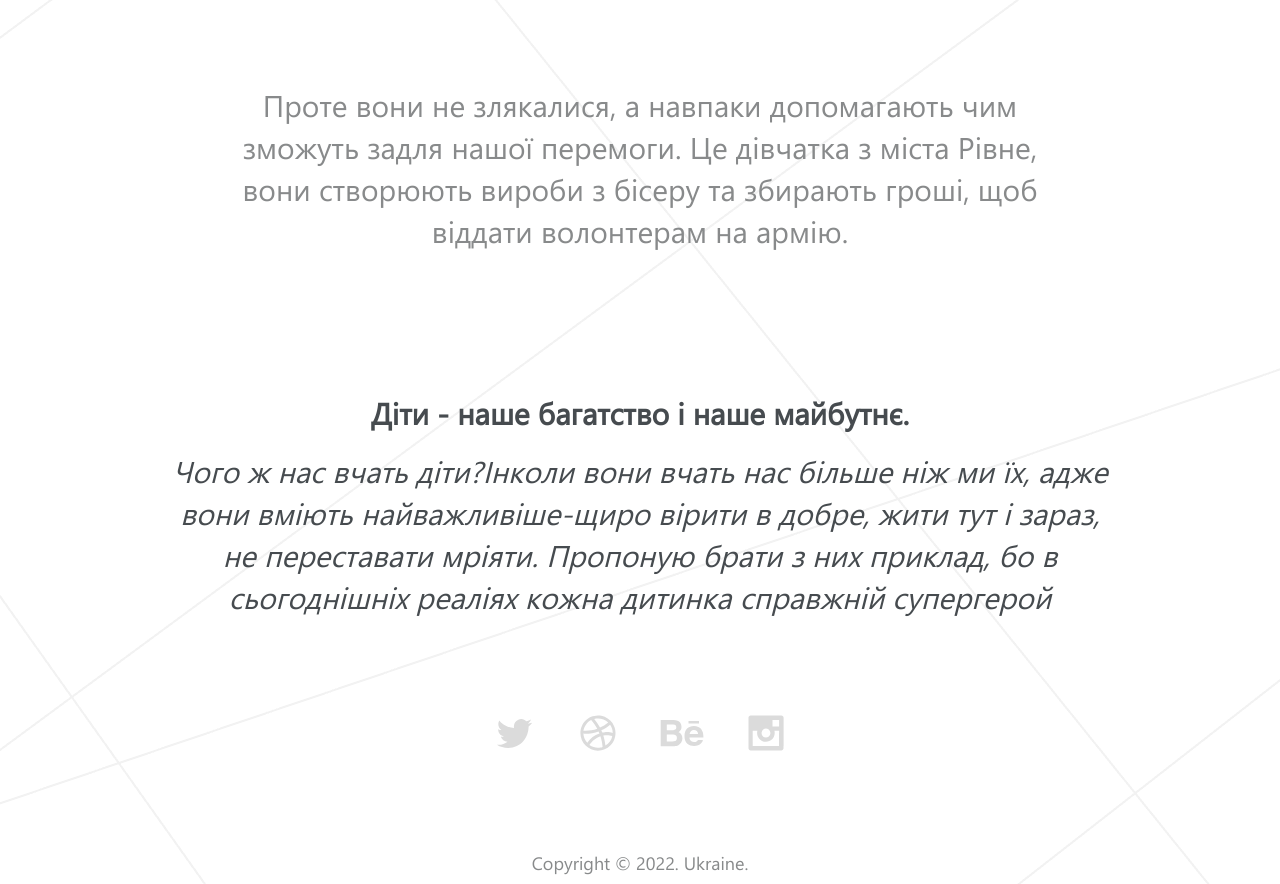
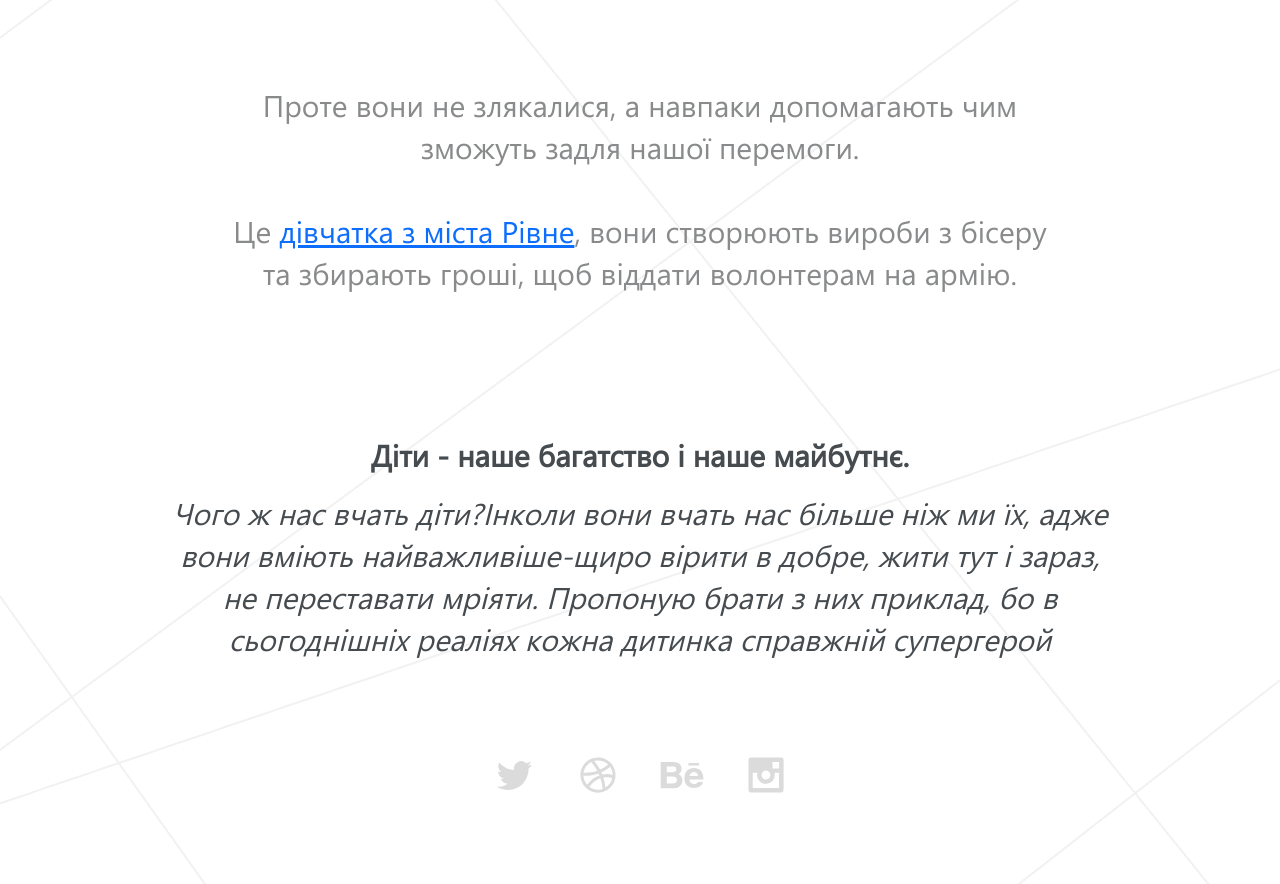
Before and after one commit to maximenkodev/aproj, a plain HTML site: page index.html in a window 1280 px wide. Shown: the part 3300-4184 px from the top of the page. Drawn offline with nearby package versions, Linux system fonts and the light colour scheme.

Commit message:
Update index.html

```diff
--- a/index.html
+++ b/index.html
@@ -126,8 +126,8 @@
     <section id="page-photography" class="section">
         <div class="site-inner">
             <p class="copy-01">Проте вони не злякалися, а навпаки допомагають чим
-                зможуть задля нашої перемоги.
-                Це дівчатка з міста Рівне, вони створюють вироби з бісеру
+                зможуть задля нашої перемоги.<br><br>
+                Це <a href="https://www.instagram.com/reel/CihwwdVvb1W/?igshid=MDM4ZDc5MmU%3D">дівчатка з міста Рівне</a>, вони створюють вироби з бісеру
                 та збирають гроші, щоб віддати волонтерам на армію.</p>
         </div>
     </section>
```
